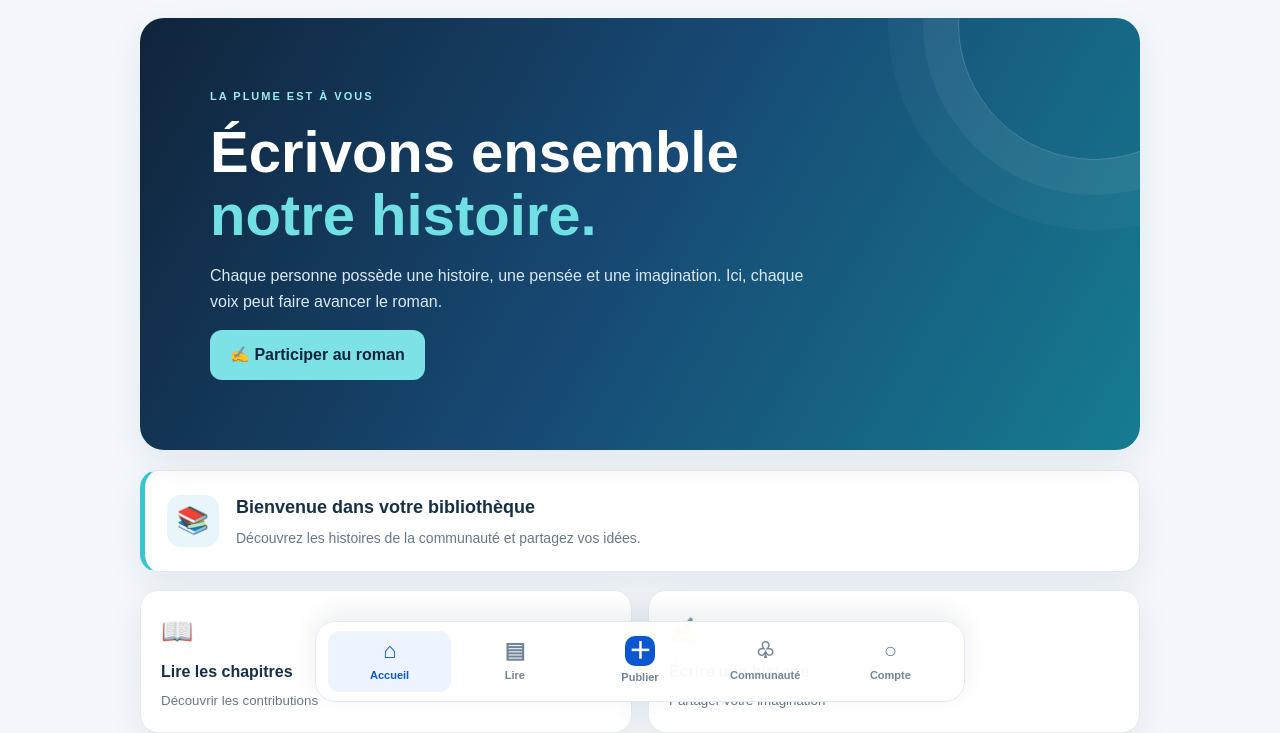
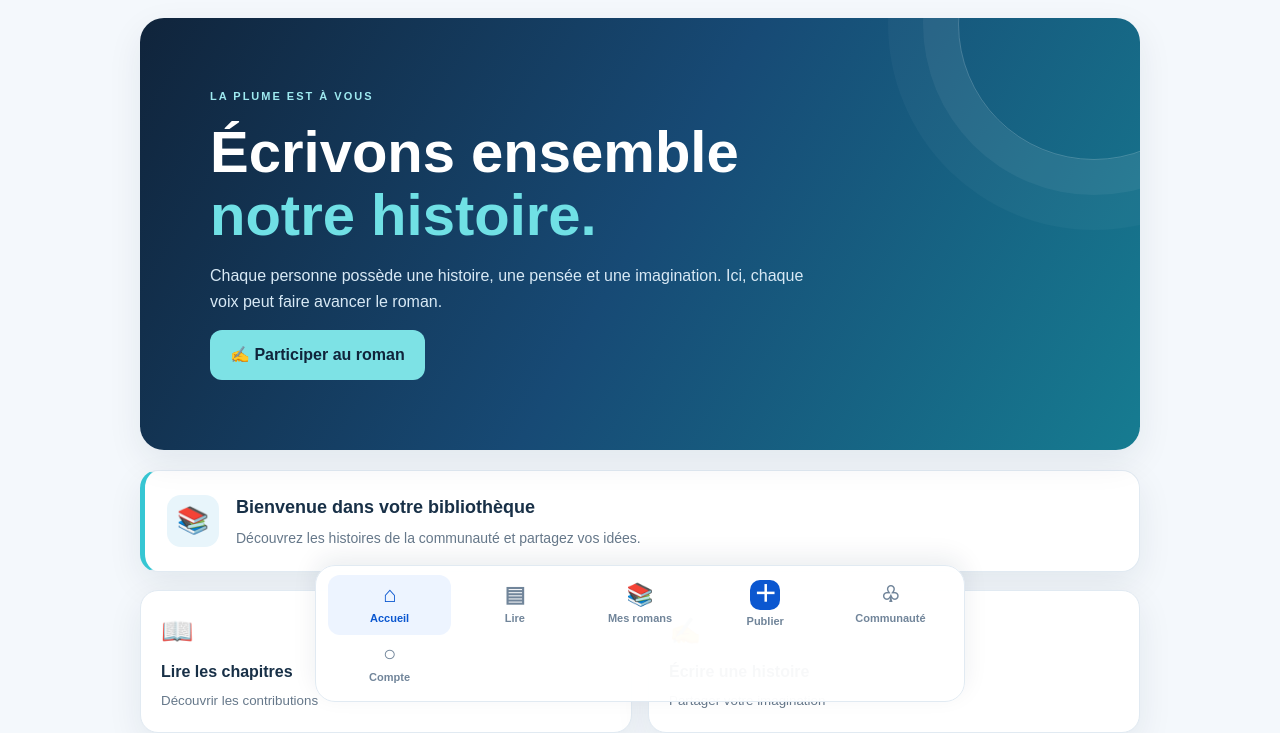
Before and after one commit to ridwane992003-lgtm/roman-participatif, a plain HTML site: page index.html in a window 1280 px wide. Shown: the part 82-815 px from the top of the page. Drawn offline with Linux system fonts and the light colour scheme; no server answers.

Commit message:
Ajouter Mes romans à la navigation

```diff
--- a/index.html
+++ b/index.html
@@ -219,6 +219,9 @@
   <button class="nav-item" type="button" data-page="chapitres">
     <span class="nav-icon">▤</span><span>Lire</span>
   </button>
+  <button class="nav-item" type="button" data-page="romans">
+    <span class="nav-icon">📚</span><span>Mes romans</span>
+  </button>
   <button class="nav-item nav-write" type="button" data-page="publication">
     <span class="nav-icon">＋</span><span>Publier</span>
   </button>
```
